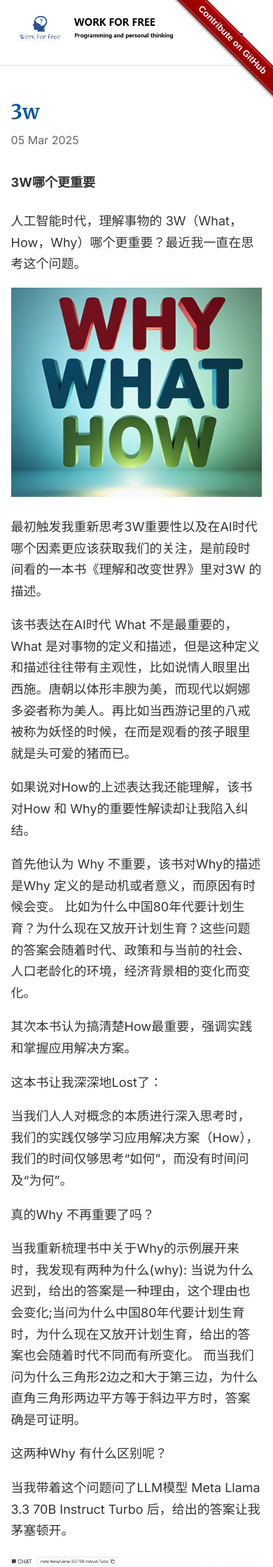
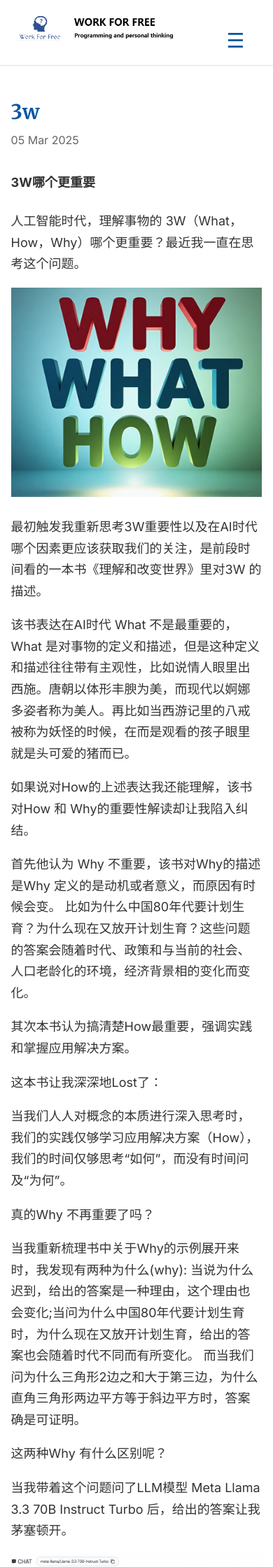
Before and after one commit to liuning0820/liuning0820.github.io, a Jekyll site: the page built from index.html, in a window 390 px wide. Shown: the top 2239 px of the page at 70% size. Built offline with Jekyll 4.4.1, drawn with Linux system fonts in a browser that asks for light colours; the list of posts is cut into pages by our own code; grey boxes are pictures that could not be loaded.

Commit message:
hide GitHub ribbon on mobile devices

```diff
--- a/css/main.css
+++ b/css/main.css
@@ -421,6 +421,14 @@ img{
   content: "☰";
 }
 
+
+/* Hide GitHub ribbon on mobile devices */
+@media (max-width: 768px) {
+  .github-fork-ribbon {
+    display: none;
+  }
+}
+
 @media (max-width: 768px) {
   .gh-head {
     padding: 1rem 0;
```
